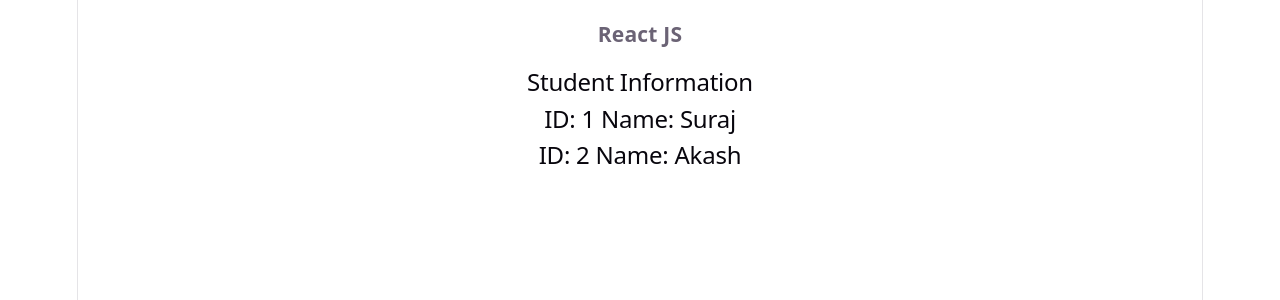
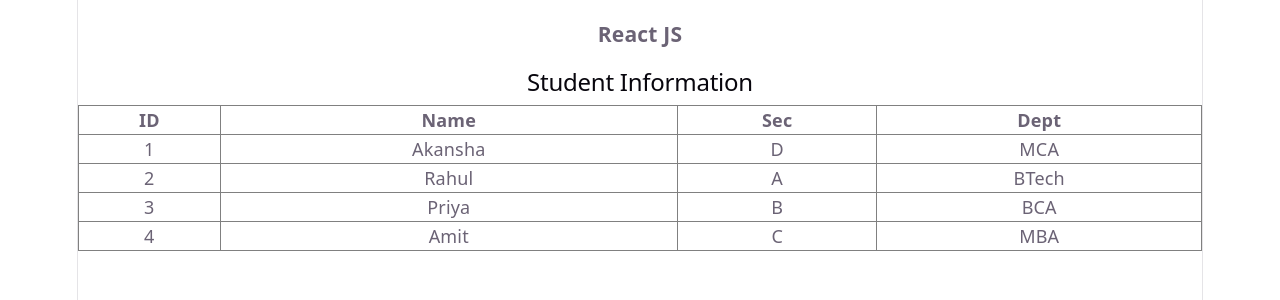
Before and after one commit to Tanya-26/ReactJS, a React (Vite) app: page / in a window 1280 px wide. Shown: the top 300 px of the page. Built offline with nearby package versions, Linux system fonts and the light colour scheme.

Commit message:
Made student info table

```diff
--- a/src/components/body/Student.jsx
+++ b/src/components/body/Student.jsx
@@ -1,9 +1,11 @@
-
-const Student = ({ id, name }) => {
+const Student = ({ id, name, sec, Dept }) => {
   return (
-    <div>
-      <h2>ID: {id} Name: {name}</h2>
-    </div>
+    <tr>
+      <td>{id}</td>
+      <td>{name}</td>
+      <td>{sec}</td>
+      <td>{Dept}</td>
+    </tr>
   )
 }
 
--- a/src/components/body/body.jsx
+++ b/src/components/body/body.jsx
@@ -1,11 +1,38 @@
+import { useState } from "react";
 import Student from "./Student";
 
 const Body = () => {
+  const [studentInfo, setStudentInfo] = useState([
+    { id: 1, name: "Akansha", sec: "D", Dept: "MCA" },
+    { id: 2, name: "Rahul", sec: "A", Dept: "BTech" },
+    { id: 3, name: "Priya", sec: "B", Dept: "BCA" },
+    { id: 4, name: "Amit", sec: "C", Dept: "MBA" },
+  ]);
+
   return (
     <div>
       <h2>Student Information</h2>
-      <Student id={1} name="Suraj" />
-      <Student id={2} name="Akash" />
+      <table border="1" style={{ borderCollapse: "collapse", width: "100%" }}>
+        <thead>
+          <tr>
+            <th>ID</th>
+            <th>Name</th>
+            <th>Sec</th>
+            <th>Dept</th>
+          </tr>
+        </thead>
+        <tbody>
+          {studentInfo.map((student) => (
+            <Student
+              key={student.id}
+              id={student.id}
+              name={student.name}
+              sec={student.sec}
+              Dept={student.Dept}
+            />
+          ))}
+        </tbody>
+      </table>
     </div>
   );
 };
```
